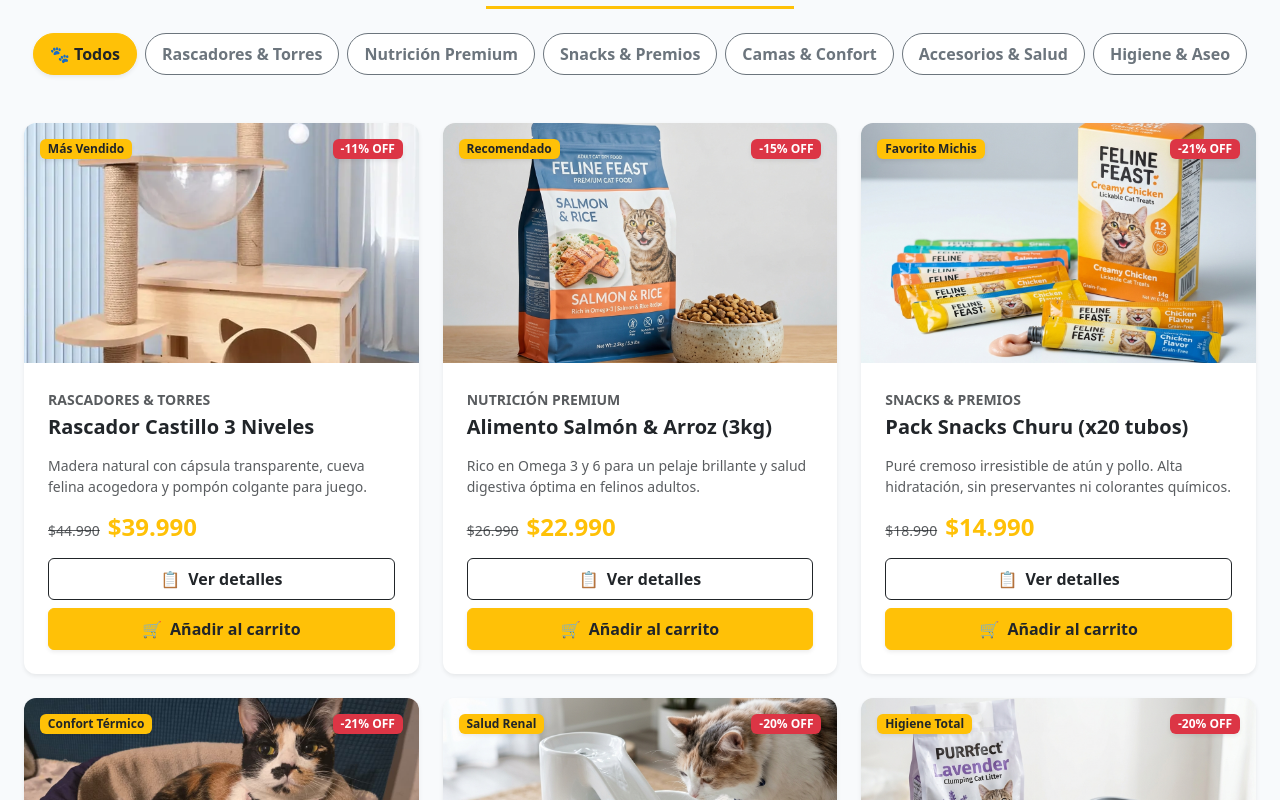
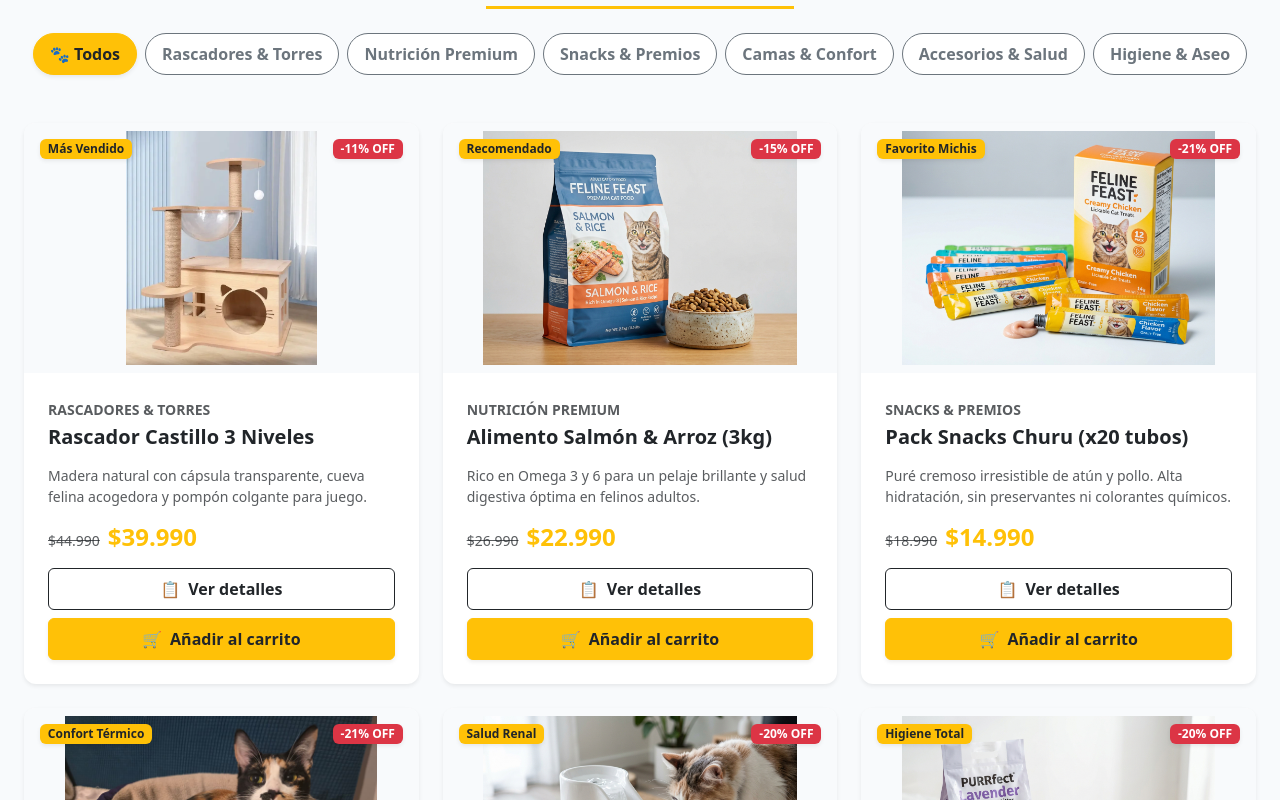
Before and after one commit to Lybern/Carolina_Delgado_PFY2201_S7, a React (Vite) app: page / in a window 1280 px wide. Shown: the part 920-1720 px from the top of the page. Built offline with nearby package versions, Linux system fonts and the light colour scheme.

Commit message:
fix(images): ajustar object-fit a contain en tarjetas y modal para evitar recorte del rascador

```diff
--- a/src/App.css
+++ b/src/App.css
@@ -185,10 +185,11 @@ body {
 }
 
 .card-producto img {
-  height: 240px;
+  height: 250px;
   width: 100%;
-  object-fit: cover;
-  background-color: #F1F5F9;
+  object-fit: contain;
+  background-color: #F8FAFC;
+  padding: 8px;
   transition: transform 0.3s ease;
 }
 
--- a/src/components/ProductDetailModal.jsx
+++ b/src/components/ProductDetailModal.jsx
@@ -55,7 +55,7 @@ export const ProductDetailModal = ({ product, onClose, onAddToCart }) => {
                       src={product.img}
                       alt={product.nameProduct}
                       className="img-fluid rounded-2"
-                      style={{ maxHeight: '260px', width: '100%', objectFit: 'cover' }}
+                      style={{ maxHeight: '260px', width: '100%', objectFit: 'contain' }}
                     />
                   </div>
                 </div>
```
